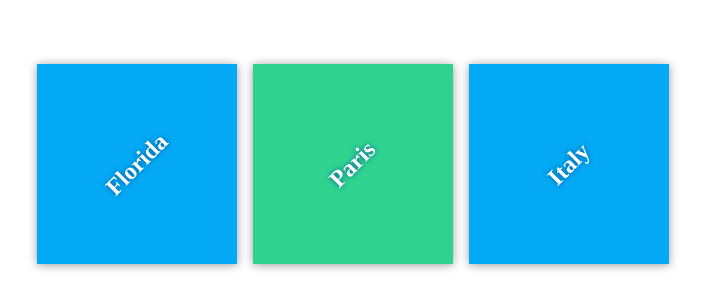
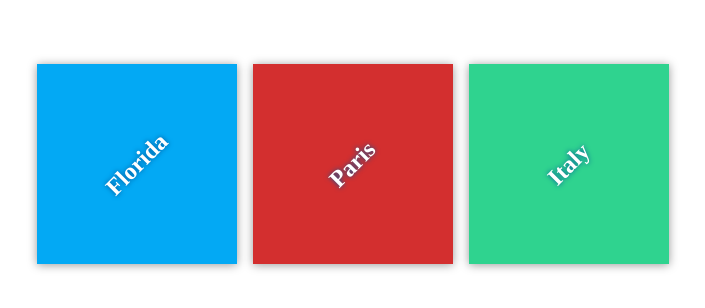
Before and after one commit to WRSeven/test_repo, a plain HTML site: page index.html in a window 1280 px wide. Shown: the part 236-544 px from the top of the page, without its empty margins (287-992 px from the left). Drawn offline with Linux system fonts and the light colour scheme.

Commit message:
Italy added to dest

```diff
--- a/app.css
+++ b/app.css
@@ -65,6 +65,6 @@ h2 {
     background-color: #d32f2f;
 }
 
-#paris {
+#italy {
     background-color: #2fd38f;
 }
```
